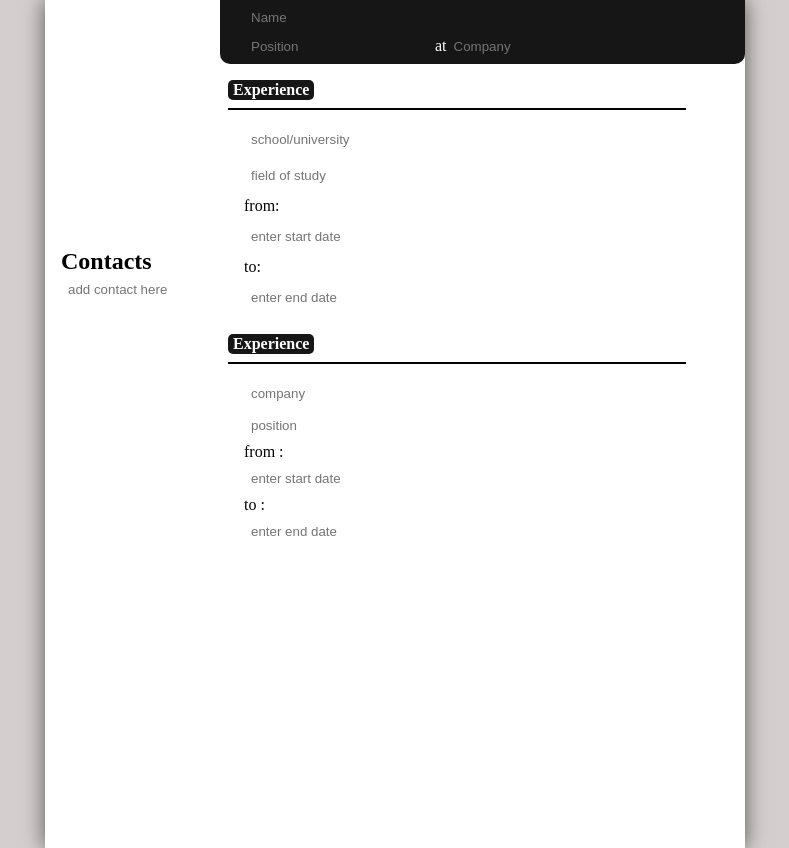
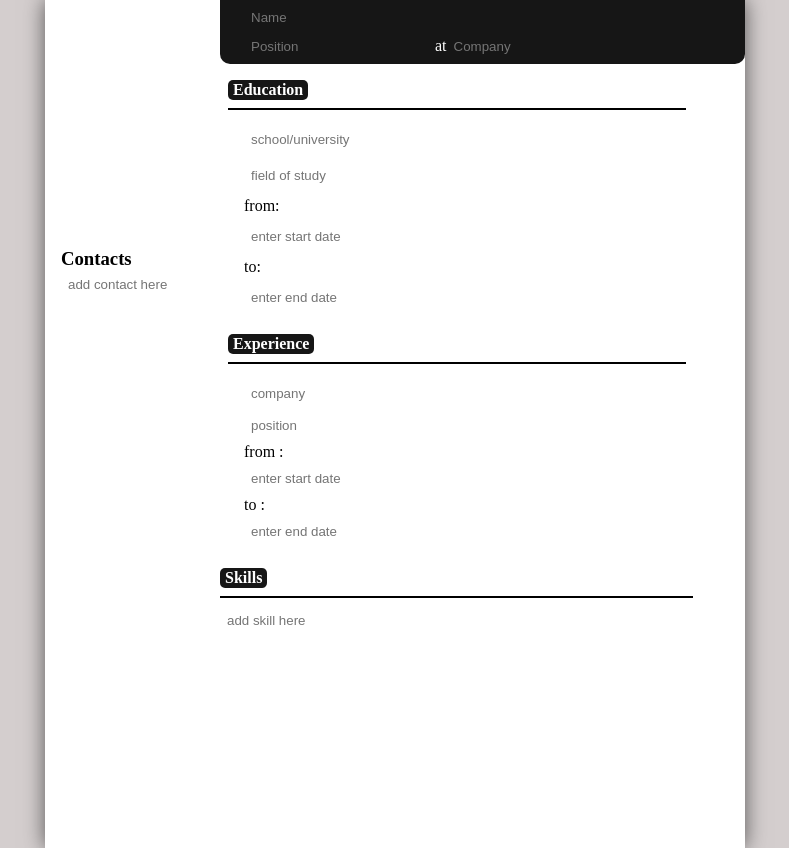
Before and after one commit to SegniGutema/cv-app, a React (Vite) app: page / in a window 1280 px wide. Shown: the whole page, without its empty margins (245-1034 px from the left). Built offline with nearby package versions, Linux system fonts and the light colour scheme.

Commit message:
added skills jsx file and css file gave it basic functionality to add delete or/and save changes

```diff
--- a/src/App.jsx
+++ b/src/App.jsx
@@ -4,6 +4,7 @@ import { PersonalInfo } from "./components/personalInfo";
 import { Education } from "./components/education";
 import { Experience } from "./components/experience";
 import { Contact } from "./components/contacts";
+import { Skill } from "./components/skills";
 
 function App() {
   return (
@@ -12,6 +13,7 @@ function App() {
         <PersonalInfo key={data.personalInfo.id} />
         <Education key={data.education.id} />
         <Experience key={data.experience.id} />
+        <Skill key={data.skills.id} />
       </div>
       <div className="side">
         <Contact key={data.contacts.id} />
--- a/src/components/contacts.jsx
+++ b/src/components/contacts.jsx
@@ -41,7 +41,7 @@ export function Contact() {
 
   return (
     <section id="contact" onFocus={() => setEditMode(true)}>
-      <h2 id="contactsHeader">Contacts</h2>
+      <h3 id="contactsHeader">Contacts</h3>
       {contactList.map((contact) => (
         <div key={contact.id}>
           <Input id={contact.id} />
--- a/src/components/data.js
+++ b/src/components/data.js
@@ -44,7 +44,12 @@ const data = {
   },
   skills: {
     id: "skills",
-    list: [],
+    list: [
+      {
+        id: uuidv4(),
+        content: "",
+      },
+    ],
   },
 };
 export default data;
--- a/src/components/education.jsx
+++ b/src/components/education.jsx
@@ -53,35 +53,9 @@ export function Education() {
     setEdus(newEdus);
   }
 
-  // if (editMode) {
-  //   return (
-  //     <section
-  //       className="education"
-  //       // onFocus={() => setEditMode(!editMode)}
-  //       // onClick={() => setEditMode(!editMode)}
-  //     >
-  //       <p>Education</p>
-  //       <hr className="divider" />
-  //       <div className="eduContainer">
-  //         {edus.map((edu) => (
-  //           <>
-  //             <InputSection key={edu.id} item={edu} />
-  //             <button id="deleteButton" onClick={() => deleteEdu(edu.id)}>
-  //               Delete
-  //             </button>
-  //           </>
-  //         ))}
-  //       </div>
-  //       <button id="addButton" onClick={() => addEdu()}>
-  //         Add Education
-  //       </button>
-  //     </section>
-  //   );
-  // }
-
   return (
     <section className="experience" onFocus={() => setEditMode(true)}>
-      <p>Experience</p>
+      <p>Education</p>
       <hr className="divider" />
       <div className="expContainer">
         {edus.map((edu) => (
@@ -103,7 +77,7 @@ export function Education() {
             Save
           </button>
           <button id="addButton" onClick={() => addEdu()}>
-            Add Experience
+            Add Education
           </button>
         </div>
       )}
--- /dev/null
+++ b/src/components/skills.jsx
@@ -0,0 +1,70 @@
+import { useState } from "react";
+import { v4 as uuidv4 } from "uuid";
+import "../styles/skills.css";
+import data from "./data";
+
+function Input() {
+  const [value, setValue] = useState("");
+
+  function changeValue(e) {
+    setValue(e.target.value);
+  }
+  return (
+    <input
+      value={value}
+      onChange={changeValue}
+      placeholder="add skill here"
+    ></input>
+  );
+}
+
+export function Skill() {
+  let skills = data.skills.list;
+  const [skillList, setSkillList] = useState(skills);
+  const [editMode, setEditMode] = useState(false);
+
+  function addSkill() {
+    let newSkillList = [
+      ...skillList,
+      {
+        id: uuidv4(),
+        content: "",
+      },
+    ];
+    setSkillList(newSkillList);
+  }
+
+  function deleteSkill(id) {
+    let newSkillList = skillList.filter((contact) => contact.id !== id);
+    setSkillList(newSkillList);
+  }
+
+  return (
+    <section id="skill" onFocus={() => setEditMode(true)}>
+      <p id="skillHeader">Skills</p>
+      <hr className="divider" />
+      {skillList.map((skill) => (
+        <div key={setSkillList.id}>
+          <Input id={setSkillList.id} />
+          {editMode && (
+            <div>
+              <button id="deleteButton" onClick={() => deleteSkill(skill.id)}>
+                Delete
+              </button>
+            </div>
+          )}
+        </div>
+      ))}
+      {editMode && (
+        <div>
+          <button id="saveButton" onClick={() => setEditMode(!editMode)}>
+            Save
+          </button>
+          <button id="addSkillButton" onClick={addSkill}>
+            Add
+          </button>
+        </div>
+      )}
+    </section>
+  );
+}
--- /dev/null
+++ b/src/styles/skills.css
@@ -0,0 +1,8 @@
+#addSkillButton {
+  padding: 3px 6px;
+  width: fit-content;
+  background-color: rgba(6, 6, 6, 0.934);
+  color: white;
+  border-radius: 5px;
+  margin-top: 5px;
+}
```
